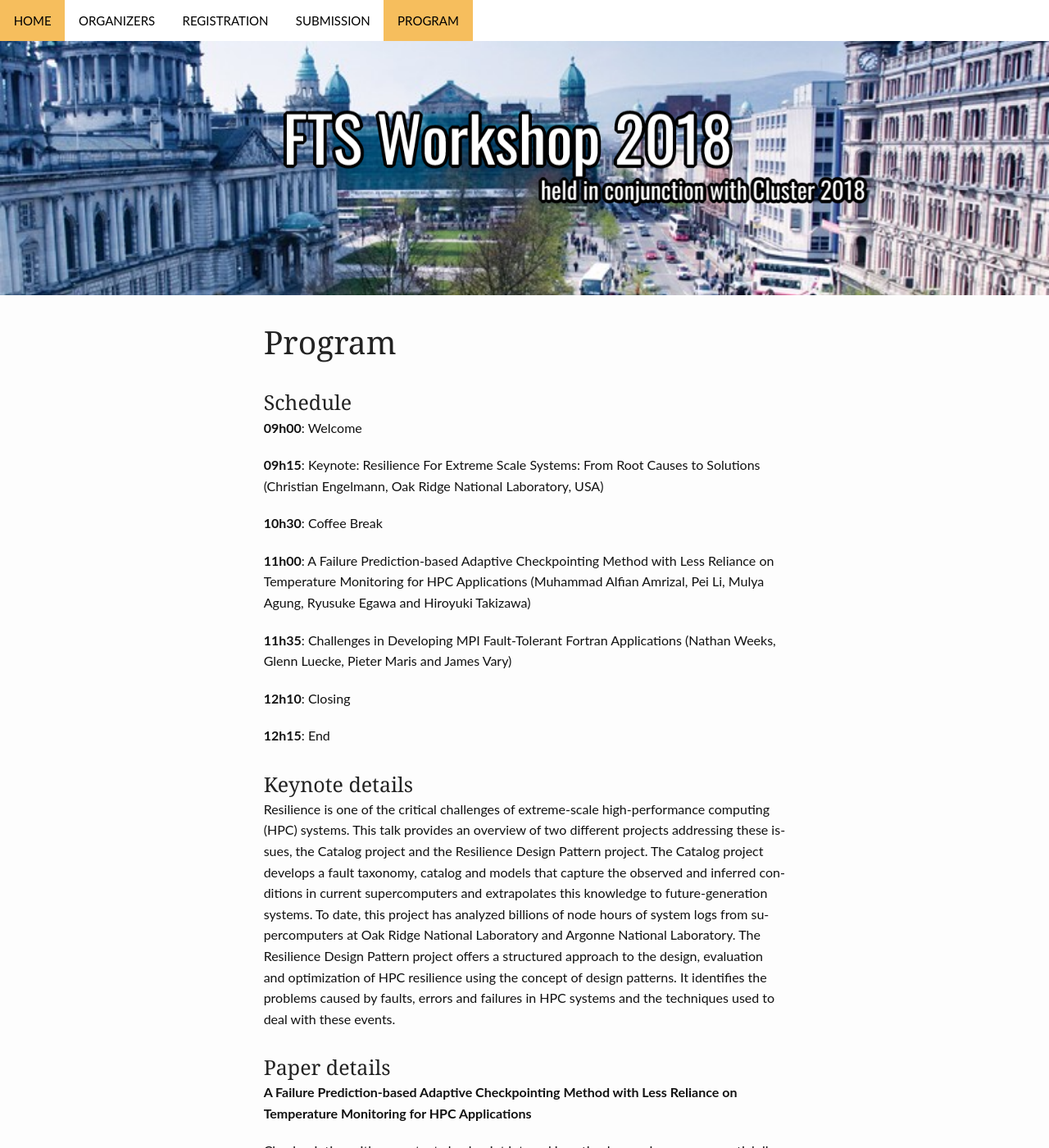
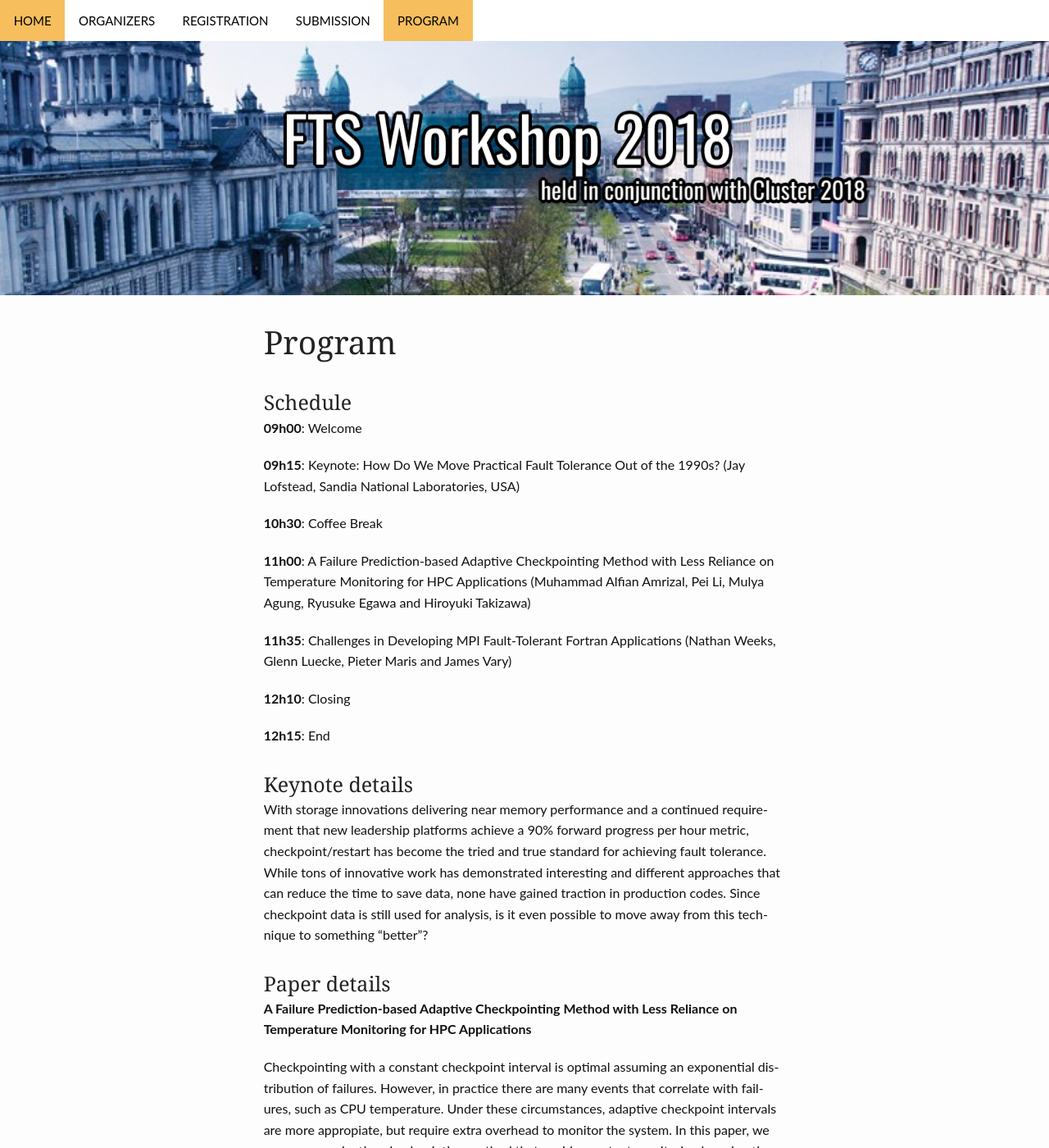
Before and after one commit to fts-workshop/fts17.github.io, a Jekyll site: the page built from program.md, in a window 1280 px wide and 1400 px high. Shown: the whole window at 82% size. Built offline with Jekyll 4.4.1, drawn with Linux system fonts in a browser that asks for light colours.

Commit message:
Updated keynote details

```diff
--- a/program.md
+++ b/program.md
@@ -11,7 +11,7 @@ header:
 
 **09h00**: Welcome
 
-**09h15**: Keynote: Resilience For Extreme Scale Systems: From Root Causes to Solutions (Christian Engelmann, Oak Ridge National Laboratory, USA)
+**09h15**: Keynote: How Do We Move Practical Fault Tolerance Out of the 1990s? (Jay Lofstead, Sandia National Laboratories, USA)
 
 **10h30**: Coffee Break
 
@@ -24,15 +24,7 @@ header:
 **12h15**: End
 
 <h3>Keynote details</h3>
-Resilience is one of the critical challenges of extreme-scale high-performance computing (HPC) systems.
-This talk provides an overview of two different projects addressing these issues, the Catalog project and the
-Resilience Design Pattern project. The Catalog project develops a fault taxonomy, catalog and models that capture
-the observed and inferred conditions in current supercomputers and extrapolates this knowledge to future-generation
-systems. To date, this project has analyzed billions of node hours of system logs from supercomputers at Oak Ridge
-National Laboratory and Argonne National Laboratory. The Resilience Design Pattern project offers a structured
-approach to the design, evaluation and optimization of HPC resilience using the concept of design patterns.
-It identifies the problems caused by faults, errors and failures in HPC systems and the techniques used to deal with
-these events.
+With storage innovations delivering near memory performance and a continued requirement that new leadership platforms achieve a 90% forward progress per hour metric, checkpoint/restart has become the tried and true standard for achieving fault tolerance. While tons of innovative work has demonstrated interesting and different approaches that can reduce the time to save data, none have gained traction in production codes. Since checkpoint data is still used for analysis, is it even possible to move away from this technique to something "better"?
 
 <h3>Paper details</h3>
 
```
